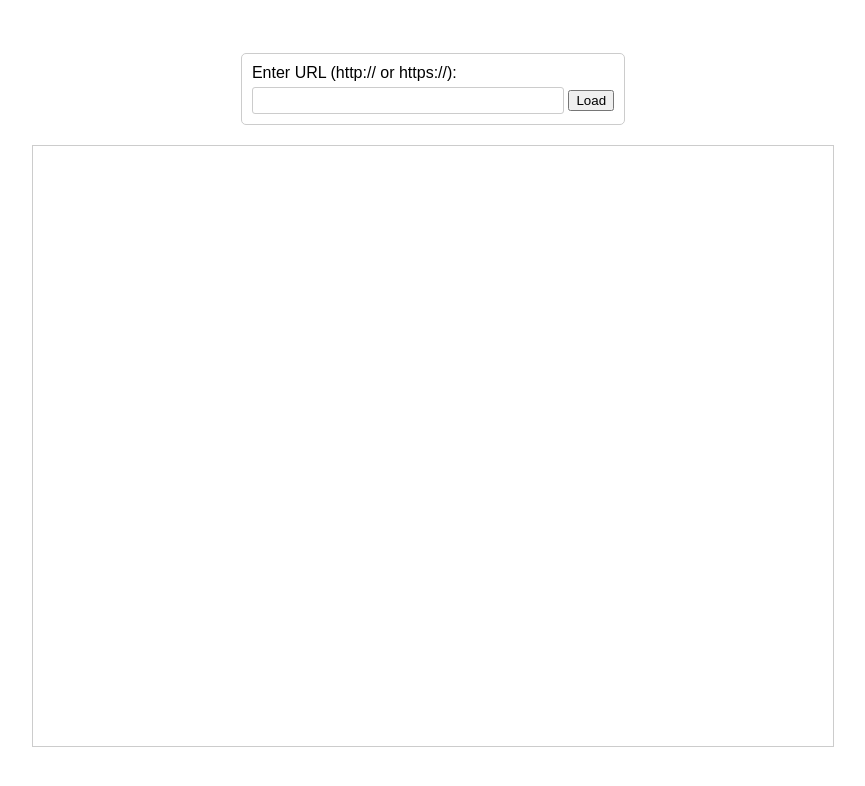
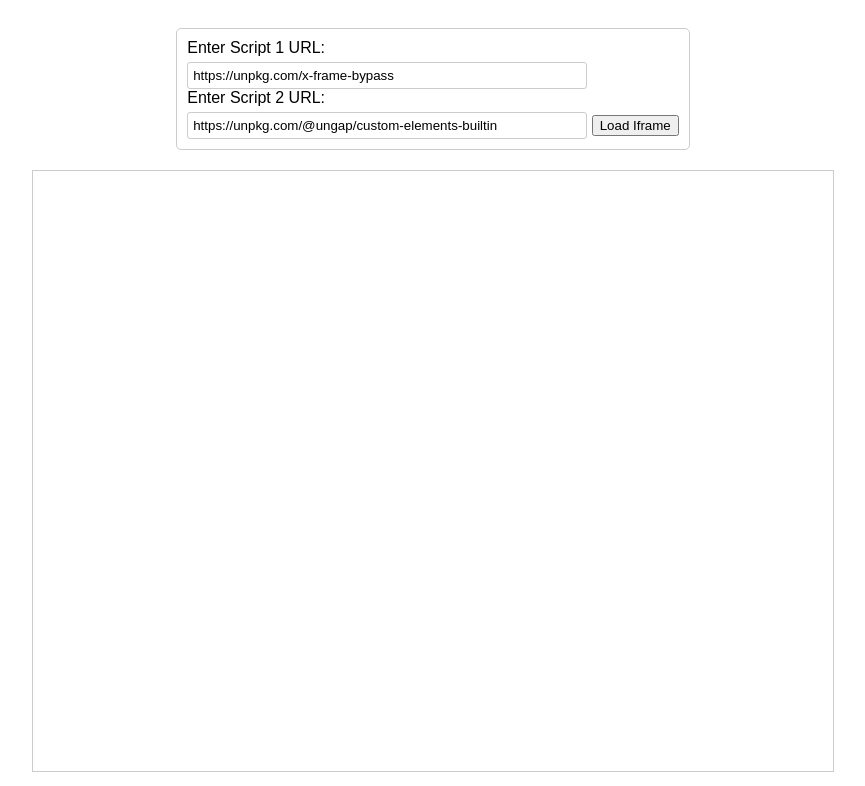
Before and after one commit to DGZFE/Homework-Helper, a plain HTML site: page index.html in a window 1280 px wide. Shown: the whole page, without its empty margins (207-1072 px from the left). Drawn offline with Linux system fonts and the light colour scheme.

Commit message:
Update index.html

```diff
--- a/index.html
+++ b/index.html
@@ -7,77 +7,89 @@ body {
   font-family: sans-serif;
   display: flex;
   flex-direction: column;
-  align-items: center; /* Center horizontally */
-  justify-content: center; /* Center vertically */
-  min-height: 100vh; /* Ensure full viewport height */
-  margin: 0; /* Remove default margins */
+  align-items: center;
+  justify-content: center;
+  min-height: 100vh;
+  margin: 0;
 }
 
-#url-prompt {
+#script-prompts {
   margin-bottom: 20px;
   padding: 10px;
   border: 1px solid #ccc;
   border-radius: 5px;
 }
 
-#url-prompt label {
+#script-prompts label {
   display: block;
   margin-bottom: 5px;
 }
 
-#url-prompt input[type="text"] {
-  width: 300px;
+#script-prompts input[type="text"] {
+  width: 400px; /* Increased width */
   padding: 5px;
   border: 1px solid #ccc;
   border-radius: 3px;
+  box-sizing: border-box; /* Include padding and border in width */
 }
 
 #myIframe {
   border: 1px solid #ccc;
+  width: 800px;
+  height: 600px;
 }
 </style>
 </head>
 <body>
 
-<div id="url-prompt">
-  <label for="url">Enter URL (http:// or https://):</label>
-  <input type="text" id="url" name="url">
-  <button onclick="loadIframe()">Load</button>
+<div id="script-prompts">
+  <label for="script1">Enter Script 1 URL:</label>
+  <input type="text" id="script1" name="script1" value="https://unpkg.com/x-frame-bypass">
+
+  <label for="script2">Enter Script 2 URL:</label>
+  <input type="text" id="script2" name="script2" value="https://unpkg.com/@ungap/custom-elements-builtin">
+
+  <button onclick="loadIframe()">Load Iframe</button>
 </div>
 
-<iframe id="myIframe" src="about:blank" width="800" height="600"></iframe>
-
-<script type="module" src="https://unpkg.com/x-frame-bypass"></script>
-<script src="https://unpkg.com/@ungap/custom-elements-builtin"></script>
+<iframe id="myIframe" src="about:blank"></iframe>
 
 <script>
 function loadIframe() {
-  const urlInput = document.getElementById('url');
-  let url = urlInput.value;
-
-  if (!url.startsWith("http://") && !url.startsWith("https://")) {
-    alert("Please enter a URL starting with http:// or https://");
-    return; // Stop execution
-  }
-
+  const script1Url = document.getElementById('script1').value;
+  const script2Url = document.getElementById('script2').value;
   const iframe = document.getElementById('myIframe');
 
+  // Create script elements dynamically
+  const script1 = document.createElement('script');
+  script1.type = 'module'; // Important for x-frame-bypass
+  script1.src = script1Url;
+
+  const script2 = document.createElement('script');
+  script2.src = script2Url;
+
+  // Append scripts to the iframe's document head
+  const iframeDoc = iframe.contentDocument || iframe.contentWindow.document;
+  iframeDoc.head.appendChild(script1);
+  iframeDoc.head.appendChild(script2);
+
+    // After scripts are loaded (or timed out), set the iframe src (replace with your URL)
   Promise.all([
     customElements.whenDefined('x-frame-bypass'),
     new Promise(resolve => {
       if (typeof customElements.define === 'function') {
         resolve();
       } else {
-        setTimeout(resolve, 100);
+        setTimeout(resolve, 100); // Fallback - not ideal
       }
     })
   ]).then(() => {
-    iframe.src = url;
-    console.log("Scripts (hopefully) loaded. Attempting to set iframe src to:", url);
+        iframe.src = "YOUR_URL_HERE"; // Replace with your desired URL!
+    console.log("Iframe scripts loaded. Attempting to set URL.");
+
   }).catch(error => {
     console.error("Error loading scripts or setting iframe src:", error);
   });
-
 }
 </script>
 
```
